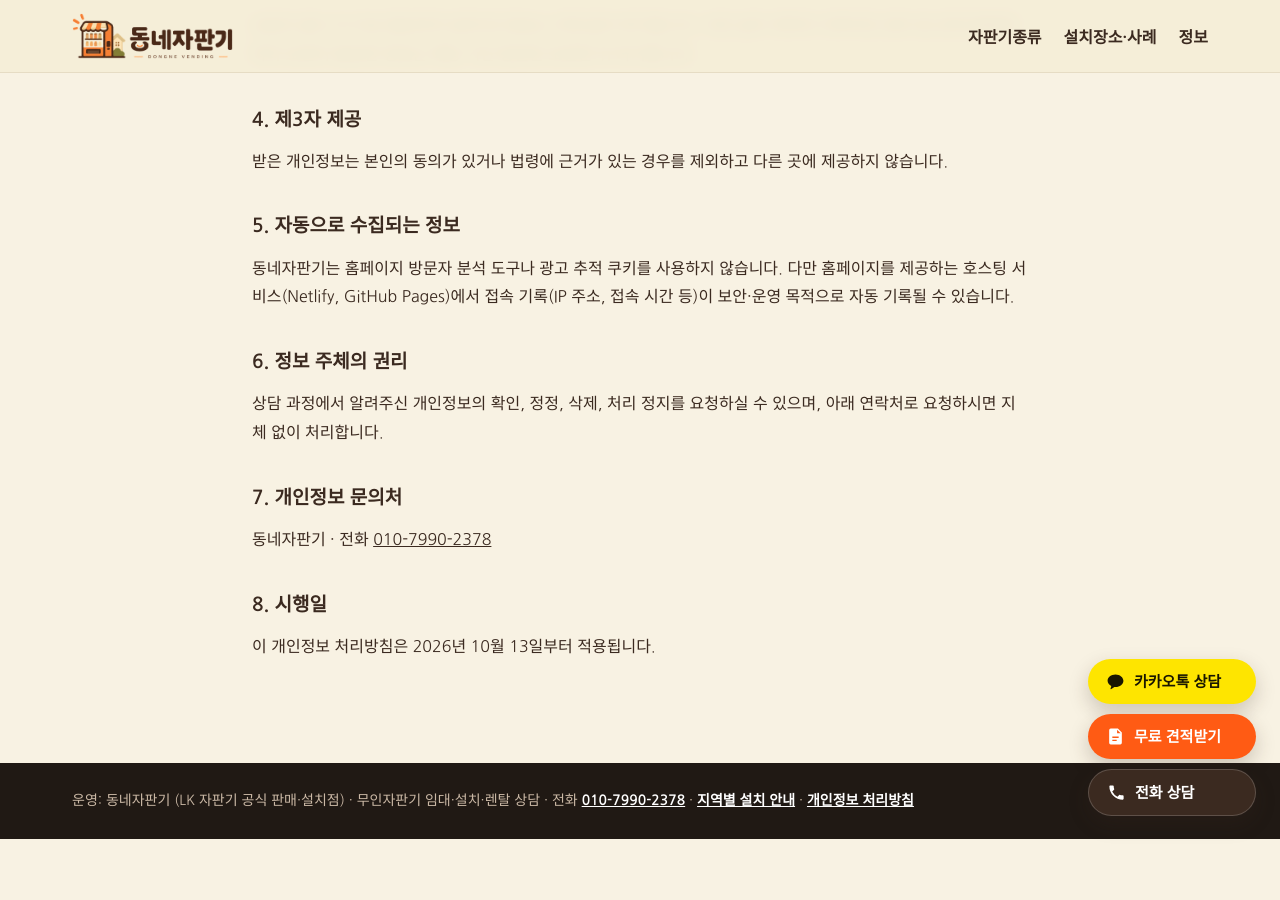
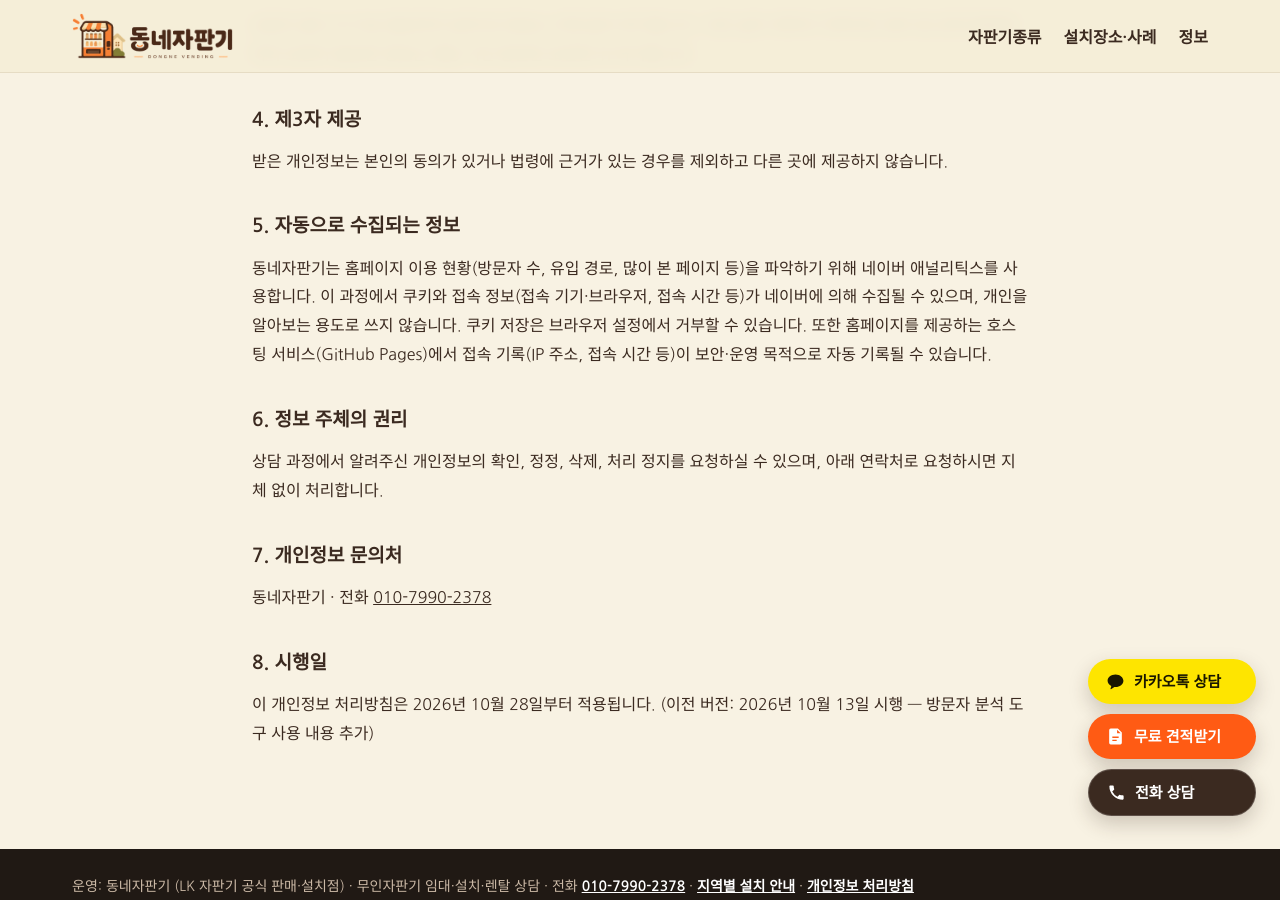
Before and after one commit to dkfmaqqhh-cyber/dongne-vending, a Jekyll site: the page built from privacy/index.html, in a window 1280 px wide and 900 px high, scrolled down 879 px. Built offline with Jekyll 4.4.1, drawn with Linux system fonts in a browser that asks for light colours; before the commit the page ends 1718 px from its top, so only the background shows below that.

Commit message:
네이버 애널리틱스 연결, 개인정보 처리방침에 분석 도구 사용 내용 반영
Co-Authored-By: Claude Opus 5.5 <noreply@anthropic.com>
Claude-Session: https://claude.ai/code/session_01PoQrHp99mBttwRqW6Q3cBv

```diff
--- a/privacy/index.html
+++ b/privacy/index.html
@@ -28,7 +28,7 @@ description: 동네자판기 홈페이지의 개인정보 처리방침입니다.
 <p>받은 개인정보는 본인의 동의가 있거나 법령에 근거가 있는 경우를 제외하고 다른 곳에 제공하지 않습니다.</p>
 
 <h2>5. 자동으로 수집되는 정보</h2>
-<p>동네자판기는 홈페이지 방문자 분석 도구나 광고 추적 쿠키를 사용하지 않습니다. 다만 홈페이지를 제공하는 호스팅 서비스(Netlify, GitHub Pages)에서 접속 기록(IP 주소, 접속 시간 등)이 보안·운영 목적으로 자동 기록될 수 있습니다.</p>
+<p>동네자판기는 홈페이지 이용 현황(방문자 수, 유입 경로, 많이 본 페이지 등)을 파악하기 위해 네이버 애널리틱스를 사용합니다. 이 과정에서 쿠키와 접속 정보(접속 기기·브라우저, 접속 시간 등)가 네이버에 의해 수집될 수 있으며, 개인을 알아보는 용도로 쓰지 않습니다. 쿠키 저장은 브라우저 설정에서 거부할 수 있습니다. 또한 홈페이지를 제공하는 호스팅 서비스(GitHub Pages)에서 접속 기록(IP 주소, 접속 시간 등)이 보안·운영 목적으로 자동 기록될 수 있습니다.</p>
 
 <h2>6. 정보 주체의 권리</h2>
 <p>상담 과정에서 알려주신 개인정보의 확인, 정정, 삭제, 처리 정지를 요청하실 수 있으며, 아래 연락처로 요청하시면 지체 없이 처리합니다.</p>
@@ -37,5 +37,5 @@ description: 동네자판기 홈페이지의 개인정보 처리방침입니다.
 <p>동네자판기 · 전화 <a href="tel:01079902378">010-7990-2378</a></p>
 
 <h2>8. 시행일</h2>
-<p>이 개인정보 처리방침은 2026년 10월 13일부터 적용됩니다.</p>
+<p>이 개인정보 처리방침은 2026년 10월 28일부터 적용됩니다. (이전 버전: 2026년 10월 13일 시행 — 방문자 분석 도구 사용 내용 추가)</p>
 </div></section>
```
Also changed, not shown: CLAUDE.md (+1 -1 lines), _layouts/base.html (+9 -0 lines), index.html (+9 -0 lines).
